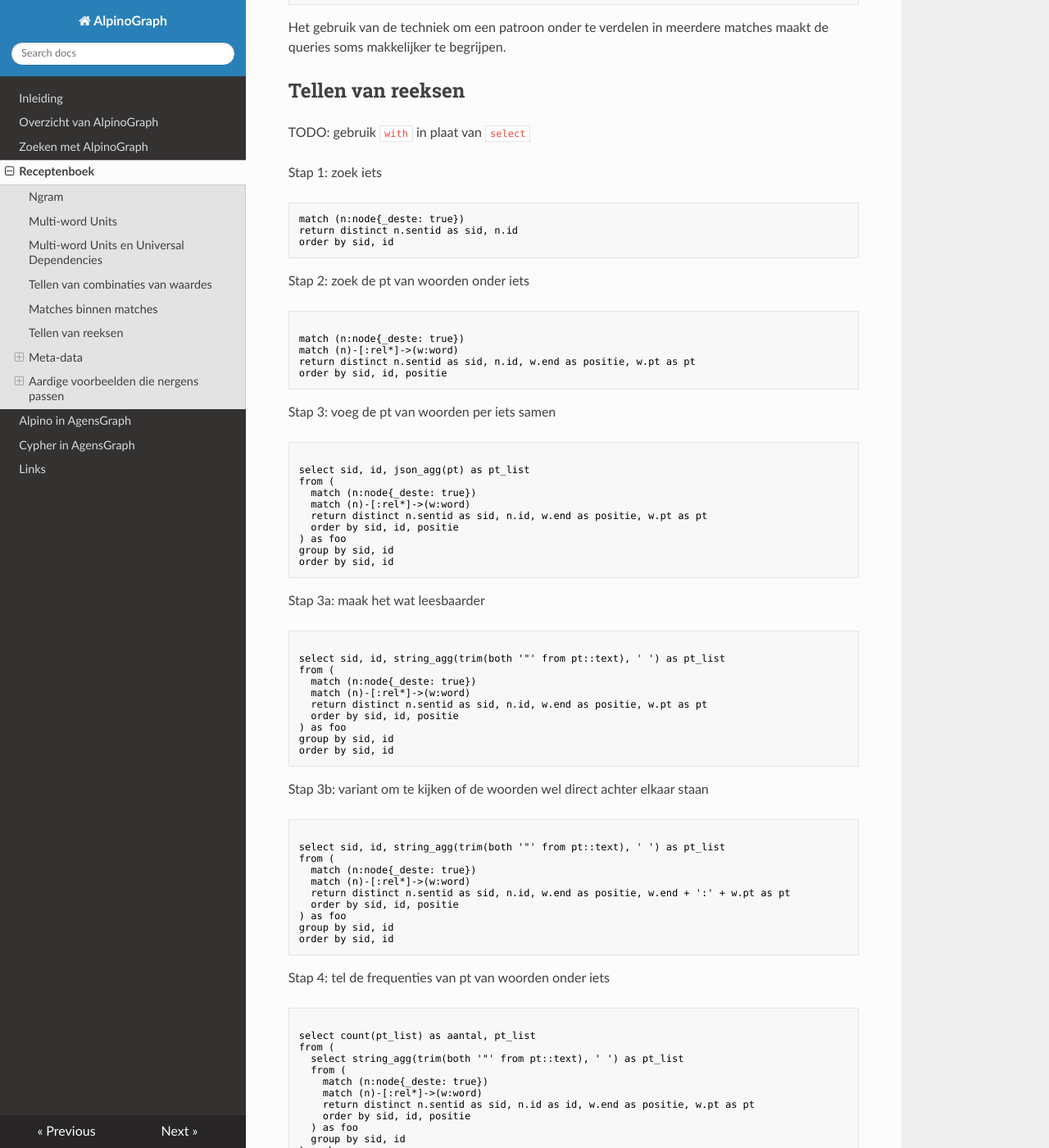
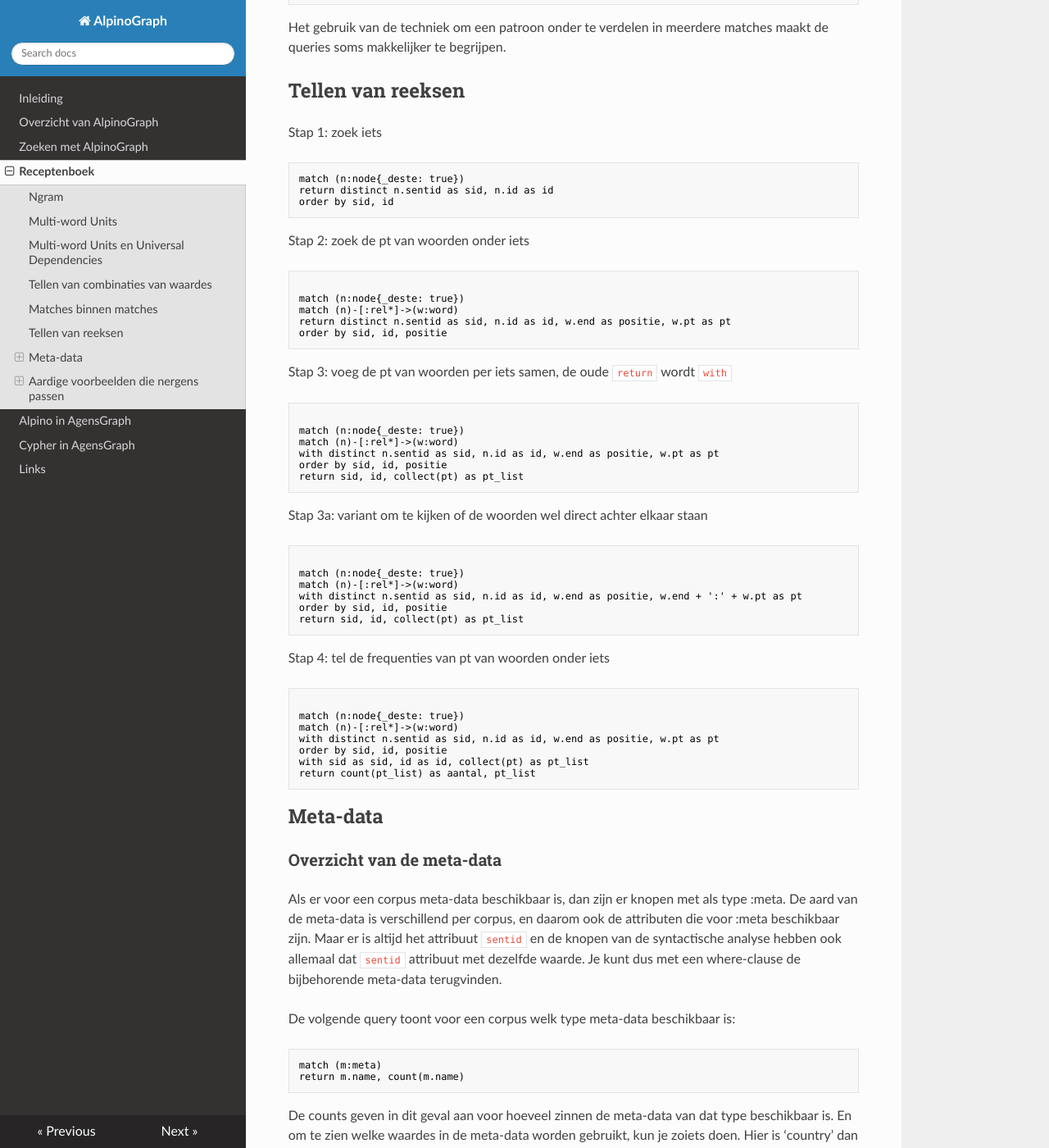
Before and after one commit to rug-compling/alpinograph-docs, an MkDocs documentation site: the page built from docs/recepten.md, in a window 1280 px wide and 1400 px high, scrolled down 3438 px. Shown: the whole window at 82% size. Built offline with MkDocs 1.6.1, drawn with Linux system fonts in a browser that asks for light colours; nearby versions of some CDN libraries; some of the changed text lies outside the part shown.

Commit message:
Tellen van reeksen zonder select

````diff
--- a/docs/recepten.md
+++ b/docs/recepten.md
@@ -156,13 +156,11 @@ Het gebruik van de techniek om een patroon onder te verdelen in meerdere matches
 
 ## Tellen van reeksen
 
-TODO: gebruik `with` in plaat van `select`
-
 Stap 1: zoek iets
 
 ```text
 match (n:node{_deste: true})
-return distinct n.sentid as sid, n.id
+return distinct n.sentid as sid, n.id as id
 order by sid, id
 ```
 
@@ -171,68 +169,40 @@ Stap 2: zoek de pt van woorden onder iets
 <pre><code class="text">
 match (n:node{_deste: true})
 <span class="prediff">match (n)-[:rel*]->(w:word)</span>
-return distinct n.sentid as sid, n.id<span class="prediff">, w.end as positie, w.pt as pt</span>
+return distinct n.sentid as sid, n.id as id<span class="prediff">, w.end as positie, w.pt as pt</span>
 order by sid, id<span class="prediff">, positie</span>
 </code></pre>
 
-Stap 3: voeg de pt van woorden per iets samen
+Stap 3: voeg de pt van woorden per iets samen, de oude `return` wordt `with`
 
 <pre><code class="text">
-<span class="prediff">select sid, id, json_agg(pt) as pt_list
-from (</span>
-  match (n:node{_deste: true})
-  match (n)-[:rel*]->(w:word)
-  return distinct n.sentid as sid, n.id, w.end as positie, w.pt as pt
-  order by sid, id, positie
-<span class="prediff">) as foo
-group by sid, id
-order by sid, id</span>
+match (n:node{_deste: true})
+match (n)-[:rel*]->(w:word)
+<span class="prediff">with</span> distinct n.sentid as sid, n.id as id, w.end as positie, w.pt as pt
+order by sid, id, positie
+<span class="prediff">return sid, id, collect(pt) as pt_list</span>
 </code></pre>
 
-Stap 3a: maak het wat leesbaarder
+
+Stap 3a: variant om te kijken of de woorden wel direct achter elkaar staan
 
 <pre><code class="text">
-select sid, id, <span class="prediff">string_agg(trim(both '"' from pt::text), ' ')</span> as pt_list
-from (
-  match (n:node{_deste: true})
-  match (n)-[:rel*]->(w:word)
-  return distinct n.sentid as sid, n.id, w.end as positie, w.pt as pt
-  order by sid, id, positie
-) as foo
-group by sid, id
-order by sid, id
-</code></pre>
-
-Stap 3b: variant om te kijken of de woorden wel direct achter elkaar staan
-
-<pre><code class="text">
-select sid, id, string_agg(trim(both '"' from pt::text), ' ') as pt_list
-from (
-  match (n:node{_deste: true})
-  match (n)-[:rel*]->(w:word)
-  return distinct n.sentid as sid, n.id, w.end as positie, <span class="prediff">w.end + ':' + w.pt</span> as pt
-  order by sid, id, positie
-) as foo
-group by sid, id
-order by sid, id
+match (n:node{_deste: true})
+match (n)-[:rel*]->(w:word)
+with distinct n.sentid as sid, n.id as id, w.end as positie, <span class="prediff">w.end + ':' +</span> w.pt as pt
+order by sid, id, positie
+return sid, id, collect(pt) as pt_list
 </code></pre>
 
 Stap 4: tel de frequenties van pt van woorden onder iets
 
 <pre><code class="text">
-<span class="prediff">select count(pt_list) as aantal, pt_list
-from (</span>
-  select string_agg(trim(both '"' from pt::text), ' ') as pt_list
-  from (
-    match (n:node{_deste: true})
-    match (n)-[:rel*]->(w:word)
-    return distinct n.sentid as sid, n.id as id, w.end as positie, w.pt as pt
-    order by sid, id, positie
-  ) as foo
-  group by sid, id
-<span class="prediff">) as bar
-group by pt_list
-order by aantal desc, pt_list</span>
+match (n:node{_deste: true})
+match (n)-[:rel*]->(w:word)
+with distinct n.sentid as sid, n.id as id, w.end as positie, w.pt as pt
+order by sid, id, positie
+<span class="prediff">with</span> sid <span class="prediff">as sid</span>, id <span class="prediff">as id</span>, collect(pt) as pt_list
+<span class="prediff">return count(pt_list) as aantal, pt_list</span>
 </code></pre>
 
 ## Meta-data
````
